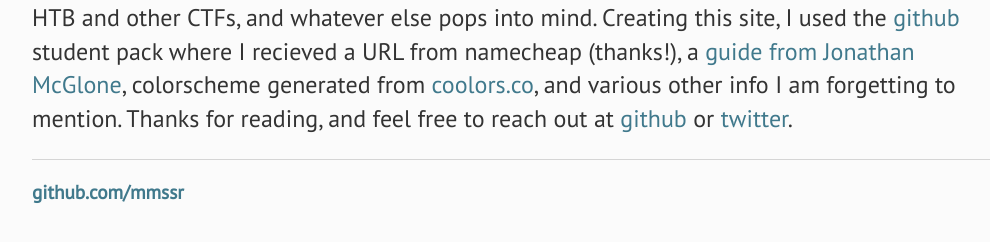
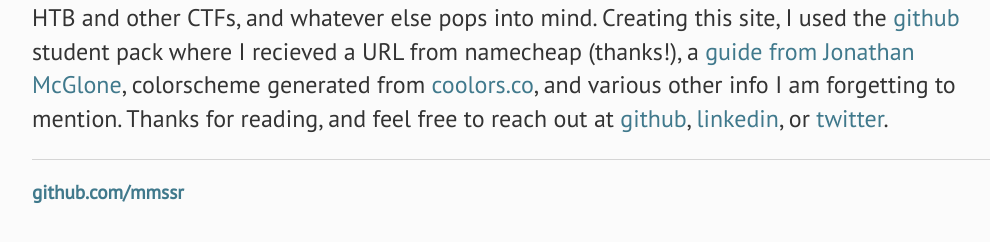
Before and after one commit to mmssr/mmssr.github.io, a Jekyll site: the page built from about/index.html, in a window 1280 px wide. Shown: the part 373-615 px from the top of the page, without its empty margins (128-1118 px from the left). Built offline with Jekyll 4.4.1, drawn with Linux system fonts in a browser that asks for light colours.

Commit message:
Update index.html

```diff
--- a/about/index.html
+++ b/about/index.html
@@ -4,5 +4,5 @@
 ---
 <div class="blurb">
 <h1>About</h1>
-<p>The purpose of this site will be to host a general repo of cheetsheets, practice writeups on HTB and other CTFs, and whatever else pops into mind. Creating this site, I used the <a href="https://education.github.com/pack">github</a> student pack where I recieved a URL from namecheap (thanks!), a <a href="http://jmcglone.com/guides/github-pages/">guide from Jonathan McGlone</a>, colorscheme generated from <a href="https://coolors.co/">coolors.co</a>, and various other info I am forgetting to mention. Thanks for reading, and feel free to reach out at <a href="https://github.com/mmssr">github</a> or <a href="https://twitter.com/volsec865">twitter</a>.</p>
+<p>The purpose of this site will be to host a general repo of cheetsheets, practice writeups on HTB and other CTFs, and whatever else pops into mind. Creating this site, I used the <a href="https://education.github.com/pack">github</a> student pack where I recieved a URL from namecheap (thanks!), a <a href="http://jmcglone.com/guides/github-pages/">guide from Jonathan McGlone</a>, colorscheme generated from <a href="https://coolors.co/">coolors.co</a>, and various other info I am forgetting to mention. Thanks for reading, and feel free to reach out at <a href="https://github.com/mmssr">github</a>, <a href="https://www.linkedin.com/in/mmssr/">linkedin</a>, or <a href="https://twitter.com/volsec865">twitter</a>.</p>
 </div><!-- /.blurb -->
```
